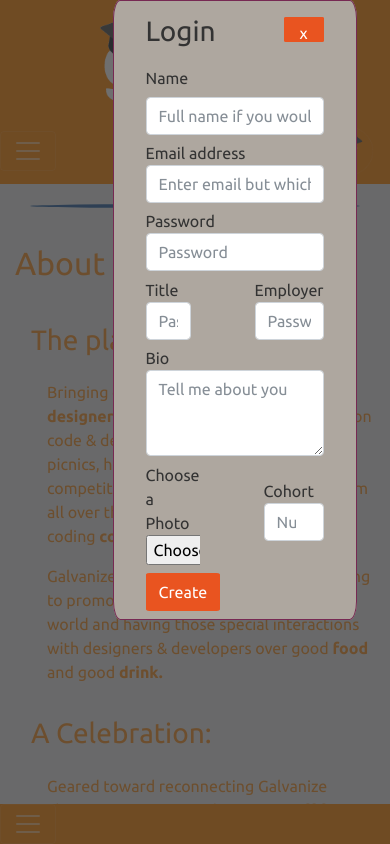
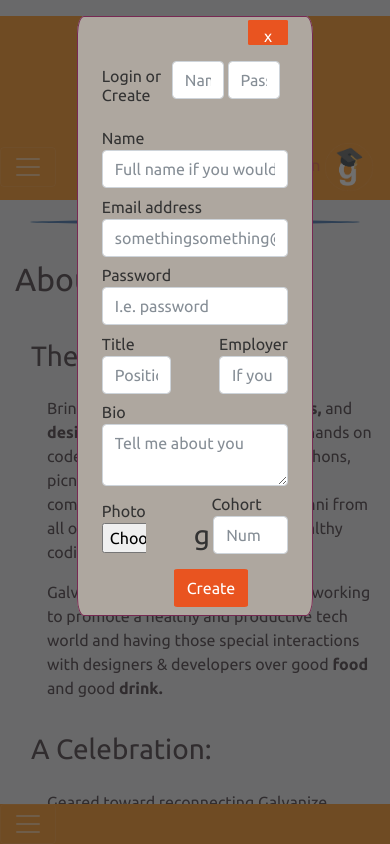
Before and after one commit to jsmith197/gDay, a Vue app in the folder client/gDayVue/: page / in a window 390 px wide. Both pictures are taken after a click on the link "Login". Shown: the top 844 px of the page. Built offline with nearby package versions, Linux system fonts and the light colour scheme.

Commit message:
added responsive design to login menu as well as some minor style changes

```diff
--- a/client/gDayVue/src/App.vue
+++ b/client/gDayVue/src/App.vue
@@ -1,6 +1,6 @@
 <template>
   <div id="app">
-    <Login v-if="login"></Login>
+    <Login v-if="login" :showLogin="showLogin"></Login>
     <Brand></Brand>
     <Nav :showLogin="showLogin"></Nav>
     <div class="progress">
--- a/client/gDayVue/src/components/About.vue
+++ b/client/gDayVue/src/components/About.vue
@@ -34,7 +34,7 @@ export default {
   border-radius: 0%;
 }
 h2, h3, p {
-  color: #F79226 !important;
+  color: #2E1F27 !important;
 }
 h2{
   padding-top: 1rem;
--- a/client/gDayVue/src/components/Login.vue
+++ b/client/gDayVue/src/components/Login.vue
@@ -1,49 +1,61 @@
 <template>
-    <div class="container sticky-top">
+    <div class="container sticky-top d-flex justify-content-center">
     <fieldset class="bg-secondary border border-dark">
-      <div class="form-group row form-group d-flex flex-row justify-content-between">
-        <label class="col-form-label" id="head"><h3>Login</h3></label>
-          <button id="leave" type="button" name="button" class="btn btn-primary"><h6>x</h6></button>
+    <div class="form-group d-flex justify-content-end">
+      <button id="leave" type="button" name="button" class="btn btn-primary" v-on:click="activateLogin"><h6>x</h6></button>
+    </div>
+      <div class="form-group d-flex flex-row justify-content-between">
+        <label class="col-form-label" id="head"><h6>Login or Create</h6></label>
+        <div class="d-flex flex-row justify-content-between ml-auto p-2">
+          <input type="text" class="form-control" id="fullLogin" placeholder="Name">
+          <span id="filler"></span>
+          <input type="password" class="form-control" id="fullLogin" placeholder="Password">
+        </div>
       </div>
       <div class="form-group">
-        <label for="exampleInputPassword1"><h6>Name</h6></label>
+        <label for="exampleInputPassword1">Name</label>
         <input type="text" class="form-control" id="exampleInputPassword1" placeholder="Full name if you would">
       </div>
       <div class="form-group">
         <label for="exampleInputEmail1">Email address</label>
-        <input type="email" class="form-control" id="exampleInputEmail1" aria-describedby="emailHelp" placeholder="Enter email but which one?">
+        <input type="email" class="form-control" id="exampleInputEmail1" aria-describedby="emailHelp" placeholder="somethingsomething@somethingoranother.com">
       </div>
       <div class="form-group">
         <label for="exampleInputPassword1">Password</label>
-        <input type="password" class="form-control" id="exampleInputPassword1" placeholder="Password">
+        <input type="password" class="form-control" id="exampleInputPassword1" placeholder="I.e. password">
       </div>
       <div class="d-flex flex-row">
         <div class="form-group">
           <label for="exampleInputPassword1">Title</label>
-          <input type="text" class="form-control" id="exampleInputPassword1" placeholder="Password">
+          <input type="text" class="form-control" id="exampleInputPassword1" placeholder="Position I.e. absolute">
         </div>
         <div class="form-group">
           <label for="exampleInputPassword1">Employer</label>
-          <input type="text" class="form-control" id="exampleInputPassword1" placeholder="Password">
+          <input type="text" class="form-control" id="exampleInputPassword1" placeholder="If you have a job, unlike me">
         </div>
       </div>
       <div class="form-group">
         <label for="exampleTextarea">Bio</label>
-        <textarea class="form-control" id="exampleTextarea" rows="3" placeholder="Tell me about you"></textarea>
+        <textarea class="form-control" rows="2" placeholder="Tell me about you"></textarea>
       </div>
-      <div class="d-flex flex-row align-items-center">
+      <div class="d-flex flex-row align-items-center justify-content-between">
         <div class="form-group">
-          <label for="exampleInputFile">Choose a Photo</label>
-          <input type="file" class="form-control-file" id="exampleInputFile" aria-describedby="fileHelp">
-          <!-- <small id="fileHelp" class="form-text text-muted">This is some placeholder block-level help text for the above input. It's a bit lighter and easily wraps to a new line.</small> -->
+          <label for="exampleInputFile">Photo</label>
+          <input type="file" class="form-control-file" aria-describedby="fileHelp">
         </div>
         <div class="form-group d-flex flex-column justify-content-around">
-          <label for="exampleInputPassword1">Cohort</label>
+          <label id="cTitle" for="exampleInputPassword1">Cohort</label>
           <span id="filler" class="d-flex flex-fill"></span>
-          <input type="number" class="form-control" id="cohort" placeholder="Num">
+          <div class="d-flex flex-row justify-content-start align-items-center">
+            <h3 id="g">g </h3>
+          <input type="number" class="form-control" id="cohort" placeholder="Num" min="0">
+        </div>
         </div>
       </div>
-        <button id="create" type="submit" class="btn btn-primary justify-content-start d-flex">Create</button>
+      <div class="justify-content-center d-flex">
+
+        <button id="create" type="submit" class="btn btn-primary" v-on:click="activateLogin">Create</button>
+      </div>
     </fieldset>
   </form>
   </div>
@@ -57,13 +69,39 @@ export default {
       msg: 'gDay',
     };
   },
+  props: [
+    'showLogin'
+  ],
+  methods: {
+    activateLogin () {
+      this.showLogin(false)
+    }
+  },
 };
 </script>
 
 <!-- Add "scoped" attribute to limit CSS to this component only -->
 <style scoped>
+input[type=number]::-webkit-outer-spin-button,
+input[type=number]::-webkit-inner-spin-button {
+    -webkit-appearance: none;
+    margin: 0;
+}
+
+input[type=number] {
+    -moz-appearance:textfield;
+}
+#fullLogin{
+  max-width: 6rem;
+}
+#cTitle{
+  padding-left: 1.1rem;
+}
+#g{
+  padding-right: .2rem;
+}
 #leave{
-  margin-top: 1rem;
+  margin-top: 0.2rem;
   width: 40px;
   height: 25px;
 }
@@ -71,12 +109,12 @@ export default {
   margin-bottom: 5rem;
 }
 #filler{
-  min-width: .5rem;
+  min-width: .2rem;
 }
 #cohort{
   max-height: 50px;
   max-width: 100px;
-  min-width: 60px;
+  min-width: 75px;
   margin-bottom: .4rem;
 }
 #create{
@@ -84,7 +122,7 @@ export default {
   margin-left: 2rem;
 }
 .form-group {
-  margin: 0rem 2rem;
+  margin: 0rem 1.5rem;
 
 }
 .text-primary {
@@ -96,6 +134,7 @@ fieldset{
   border-radius: 3%;
 }
 label{
+font-size: 1rem;
 margin-top: .4rem;
 margin-bottom: 0rem;
 }
@@ -108,5 +147,14 @@ button{
 .container{
     max-width: 50vw;
     z-index: 100000000;
+    padding-top: 1rem;
+}
+@media screen and (orientation: landscape) {
+  fieldset{
+    overflow-y:scroll;
+  }
+  .container{
+    max-width: 70vw;
+  }
 }
 </style>
--- a/client/gDayVue/src/components/Nav.vue
+++ b/client/gDayVue/src/components/Nav.vue
@@ -66,7 +66,7 @@ export default {
       activateLogin () {
         this.showLogin(true)
       }
-    }
+    },
 };
 </script>
 
```
Also changed, not shown: client/gDayVue/static/gday-button-inverse.png (added).
